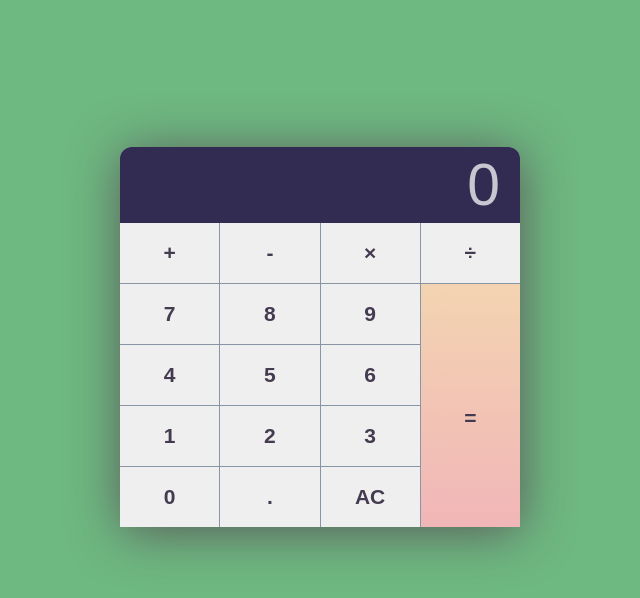
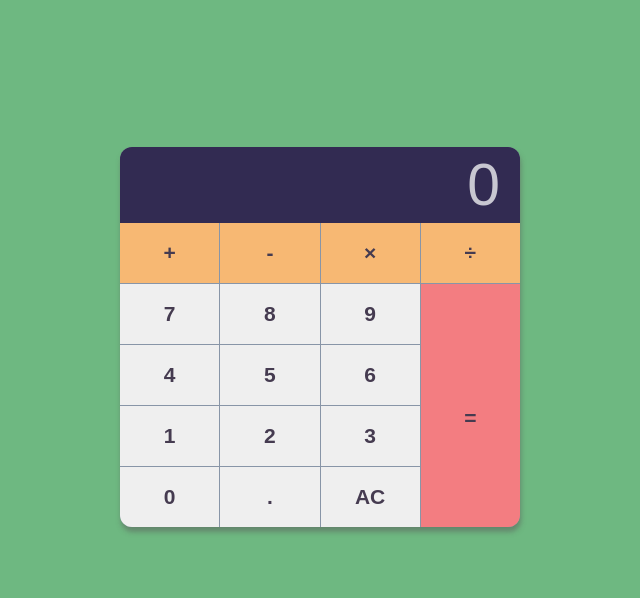
Before and after one commit to Silva404/calculadora-01, a plain HTML site: page index.html in a window 1280 px wide. Shown: the whole page, without its empty margins (320-960 px from the left). Drawn offline with Linux system fonts and the light colour scheme.

Commit message:
atualizando o css

```diff
--- a/assets/styles/app.css
+++ b/assets/styles/app.css
@@ -7,8 +7,15 @@ html {
   font-size: 175%;
   font-weight: 300;
   line-height: 1.3;
+  /* outline: none; */
+
+}
+* :focus {
   outline: none;
+  opacity: 0.8;
+  transition: 0.2s ease-in-out;
 }
+
 
 body {
   margin: 0;
@@ -25,7 +32,7 @@ body {
   margin: 3.5em auto;
   font-size: 1.5em;
   border-radius: 12px;
-  box-shadow: 1px 5px 50px rgb(90, 90, 90,1);
+  box-shadow: 1px 5px 5px rgb(90, 90, 90,0.5);
 }
 
 .calculator_display {
@@ -48,6 +55,7 @@ button {
   height: 60px;
   font-size: 0.5em;
 }
+
 .calculator_keys > * {
   text-align: center;
   border: 0;
@@ -55,9 +63,18 @@ button {
   color: rgb(69, 59, 80);
 }
 
+.operator {
+  background: rgb(247, 184, 115);
+}
+
 .equal  {
   grid-column: 4/5;
   grid-row: 2 / span 5;
   padding: 5.78em 0;
-  background-image: linear-gradient(to bottom, rgb(247, 184, 115,0.5), rgb(243, 125, 129,0.5));
+  /* background-image: linear-gradient(to bottom, rgb(247, 184, 115,0.5), rgb(243, 125, 129,0.5)); */
+  background: #F37D81;
+  border-radius: 0 0 12px;
 }
+.zero {
+  border-radius: 0 0 0 12px;
+}
--- a/index.html
+++ b/index.html
@@ -11,10 +11,10 @@
     <div class="calculator_display">0
     </div>
     <div class="calculator_keys">
-      <button data-action="add">+</button>
-      <button data-action="subtract">-</button>
-      <button data-action="multiply">&times;</button>
-      <button data-action="divide">÷</button>
+      <button class="operator" data-action="add">+</button>
+      <button class="operator" data-action="subtract">-</button>
+      <button class="operator" data-action="multiply">&times;</button>
+      <button class="operator" data-action="divide">÷</button>
 
       <button>7</button>
       <button>8</button>
@@ -25,7 +25,7 @@
       <button>1</button>
       <button>2</button>
       <button>3</button>
-      <button>0</button>
+      <button class="zero">0</button>
       <button data-action="decimal">.</button>
       <button data-action="clear">AC</button>
       <button class="equal" data-action="calculate">=</button>
```
